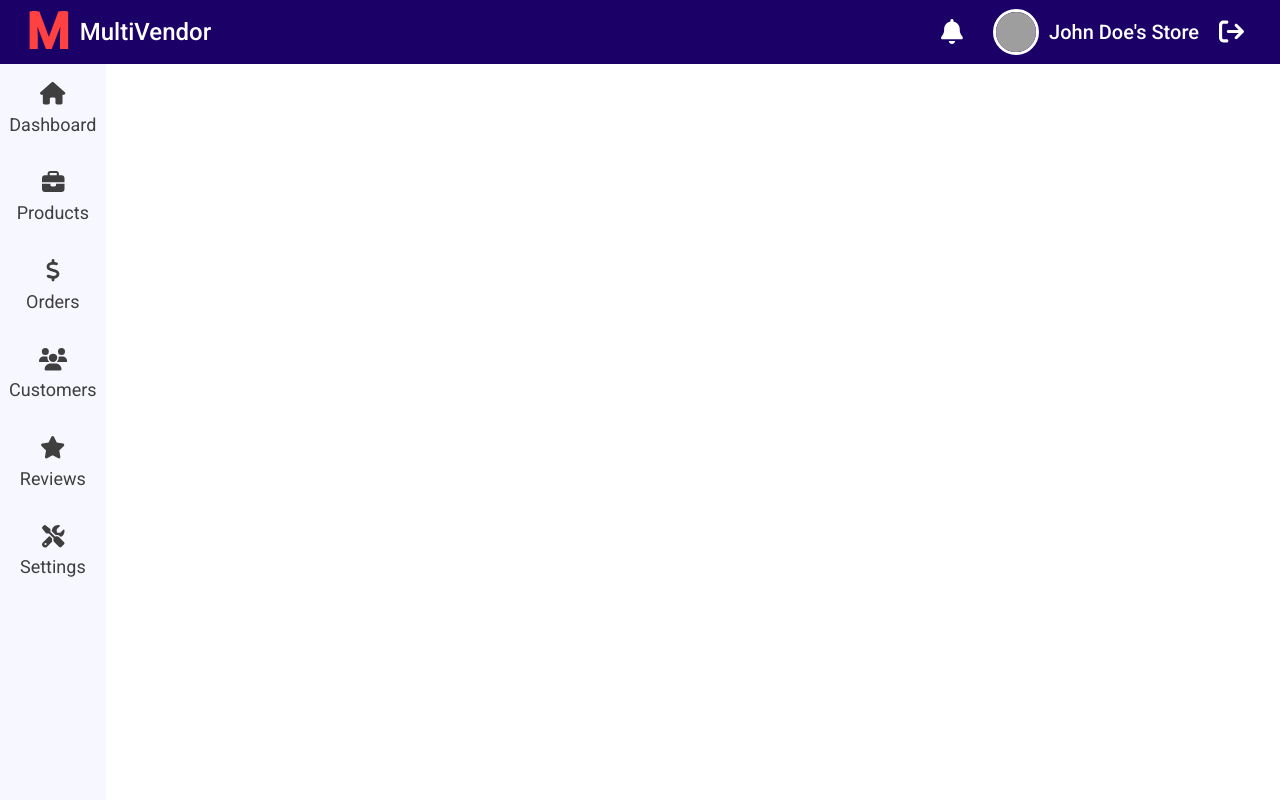
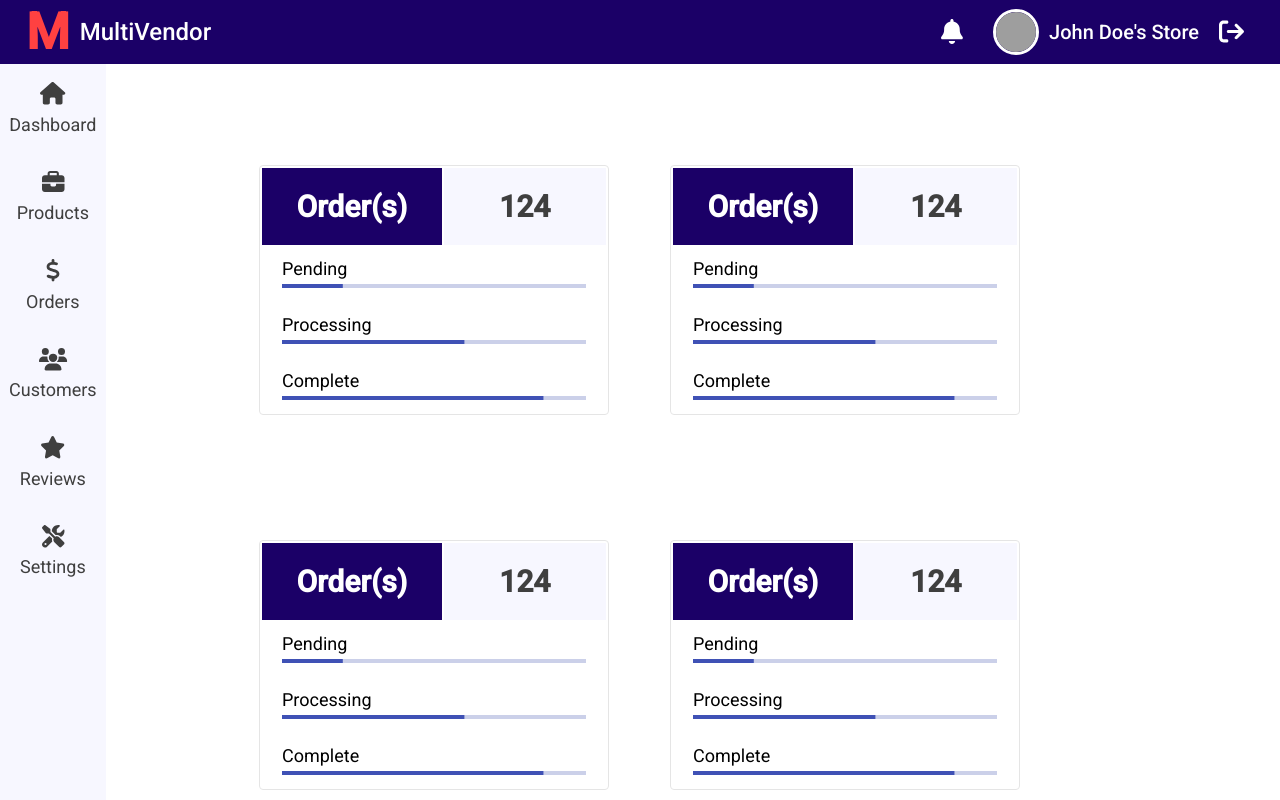
Before and after one commit to aminabdulkhalek/MultiVendor, an Angular app in the folder MultiVendor-FrontEnd/: page / in a window 1280 px wide. Shown: the top 800 px of the page. Built offline with nearby package versions, Linux system fonts and the light colour scheme; grey boxes are pictures that could not be loaded.

Commit message:
styling order tables and adding mutliple tables for page layout

```diff
--- a/MultiVendor-FrontEnd/src/app/app.module.ts
+++ b/MultiVendor-FrontEnd/src/app/app.module.ts
@@ -7,9 +7,10 @@ import { BrowserAnimationsModule } from '@angular/platform-browser/animations';
 import { VendorDashboardComponent } from './vendor-dashboard/vendor-dashboard.component';
 import {MatToolbarModule} from '@angular/material/toolbar';
 import {MatSidenavModule} from '@angular/material/sidenav';
+import {MatProgressBarModule} from '@angular/material/progress-bar';
 import { SidebarComponent } from './vendor-dashboard/sidebar/sidebar.component';
 import { FontAwesomeModule } from '@fortawesome/angular-fontawesome';
-import { OrdersTableComponent } from './orders-table/orders-table.component';
+import { OrdersTableComponent } from './vendor-dashboard/orders-table/orders-table.component';
 
 @NgModule({
   declarations: [
@@ -24,7 +25,8 @@ import { OrdersTableComponent } from './orders-table/orders-table.component';
     BrowserAnimationsModule,
     MatToolbarModule,
     MatSidenavModule,
-    FontAwesomeModule
+    FontAwesomeModule,
+    MatProgressBarModule
   ],
   providers: [],
   bootstrap: [AppComponent]
--- a/MultiVendor-FrontEnd/src/app/orders-table/orders-table.component.html
+++ /dev/null
@@ -1 +0,0 @@
-<p>orders-table works!</p>
--- /dev/null
+++ b/MultiVendor-FrontEnd/src/app/vendor-dashboard/orders-table/orders-table.component.html
@@ -0,0 +1,33 @@
+<table>
+  <tr class="header">
+    <td class="order">Order(s)</td>
+    <td class="order-value">124</td>
+  </tr>
+  <tr>
+    <td colspan="2" class="bar">
+     <p class="bar-title">Pending</p>
+      <mat-progress-bar
+        mode="determinate"
+        value="20"
+      ></mat-progress-bar>
+    </td>
+  </tr>
+  <tr>
+    <td colspan="2" class="bar">
+        <p class="bar-title">Processing</p>
+        <mat-progress-bar
+          mode="determinate"
+          value="60"
+        ></mat-progress-bar>
+      </td>
+  </tr>
+  <tr>
+    <td colspan="2" class="bar">
+        <p class="bar-title">Complete</p>
+        <mat-progress-bar
+          mode="determinate"
+          value="86"
+        ></mat-progress-bar>
+      </td>
+  </tr>
+</table>
--- /dev/null
+++ b/MultiVendor-FrontEnd/src/app/vendor-dashboard/orders-table/orders-table.component.scss
@@ -0,0 +1,44 @@
+table {
+    border: 1px solid #E5E5E5;
+    border-radius: 4px;
+    width: 350px;
+    height: 250px;
+}
+
+.bar {
+    padding-left: 20px;
+    padding-right: 20px;
+}
+
+.bar-title {
+    margin-bottom: 5px;
+    font-size: 18px;
+    font-weight: 400;
+}
+
+.header {
+    font-size: x-large;
+    font-weight: 700;
+
+}
+
+.order {
+    font-size: 30px;
+    color: white;
+    background-color: #1B0067;
+    height: 75px;
+    width: 100px;
+    text-align: center;
+}
+
+.order-value {
+    font-size: 30px;
+    color: #3F3F3F;
+    background-color: #F7F7FF;
+    width: 100px;
+    text-align: center;
+}
+
+.mat-progress-bar-fill::after {
+    background-color: #1B0067 !important;
+}
--- a/MultiVendor-FrontEnd/src/app/vendor-dashboard/vendor-dashboard.component.html
+++ b/MultiVendor-FrontEnd/src/app/vendor-dashboard/vendor-dashboard.component.html
@@ -8,3 +8,11 @@
   <a href="#"><fa-icon [icon]="logout" size="lg"></fa-icon> </a>
 </mat-toolbar>
 <app-sidebar></app-sidebar>
+<div class="tables">
+  <app-orders-table class="order-table"></app-orders-table>
+  <app-orders-table class="order-table"></app-orders-table>
+  <app-orders-table class="order-table"></app-orders-table>
+  <app-orders-table class="order-table"></app-orders-table>
+  <app-orders-table class="order-table"></app-orders-table>
+  <app-orders-table class="order-table"></app-orders-table>
+</div>
--- a/MultiVendor-FrontEnd/src/app/vendor-dashboard/vendor-dashboard.component.scss
+++ b/MultiVendor-FrontEnd/src/app/vendor-dashboard/vendor-dashboard.component.scss
@@ -35,3 +35,22 @@ a{
     height: 40px;
     border: 3px white solid;
 }
+
+.tables{
+    display: flex;
+    position: absolute;
+    top: 0;
+    right: 0;
+    left: 0;
+    margin-left: 11rem;
+    margin-right: 11rem;
+    margin-top: 10rem;
+    flex-direction: row;
+    flex-wrap: wrap;
+    justify-content: center;
+}
+
+
+.order-table{
+padding: 5px 31px 120px 30px;
+}
```
Also changed, not shown: MultiVendor-FrontEnd/src/app/orders-table/orders-table.component.scss (deleted), MultiVendor-FrontEnd/src/app/vendor-dashboard/orders-table/orders-table.component.ts (renamed from MultiVendor-FrontEnd/src/app/orders-table/orders-table.component.ts), 1 other file (tests, documents, lock files or other folders).
